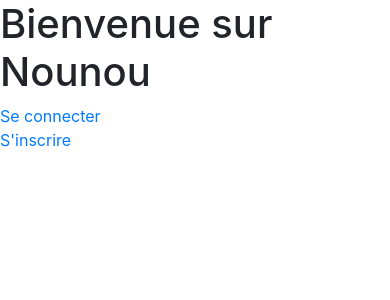
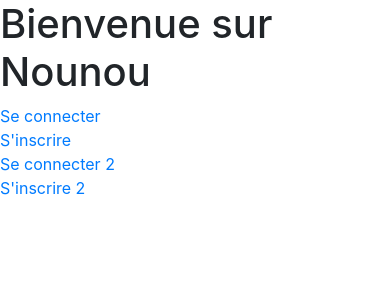
Before and after one commit to ThomasLORIOT/LO07_Projet_P18, a PHP site: page / in a window 390 px wide. Shown: the top 300 px of the page. Run offline with PHP 8.4, Linux system fonts and the light colour scheme.

Commit message:
Merge origin/master into vladimir_formulaires
Conflicts:
	Functions/Functions_Formulaires.php
	index.php

```diff
--- a/index.php
+++ b/index.php
@@ -11,11 +11,16 @@ and open the template in the editor.
         <link rel="stylesheet" href="../include/css/bootstrap.css">
     </head>
     <body>
-        <h1>Bienvenue sur Nounou</h1>
-        <a href='view/connexion_form.php'>Se connecter</a> <br>
-        <a href='view/inscription_form.php'>S'inscrire</a>
-        <?php
-        // put your code here
-        ?>
+        <div class="row">
+            <div class="col-sm-8">
+                <h1>Bienvenue sur Nounou</h1>
+                <a href='view/connexion_form.php'>Se connecter</a> <br>
+                <a href='view/inscription_form.php'>S'inscrire</a>
+            </div>
+            <div class="col-sm-4">
+                <a href='view/connexion_form.php'>Se connecter 2</a> <br>
+                <a href='view/inscription_form.php'>S'inscrire 2</a>
+            </div>
+        </div>
     </body>
 </html>
```
